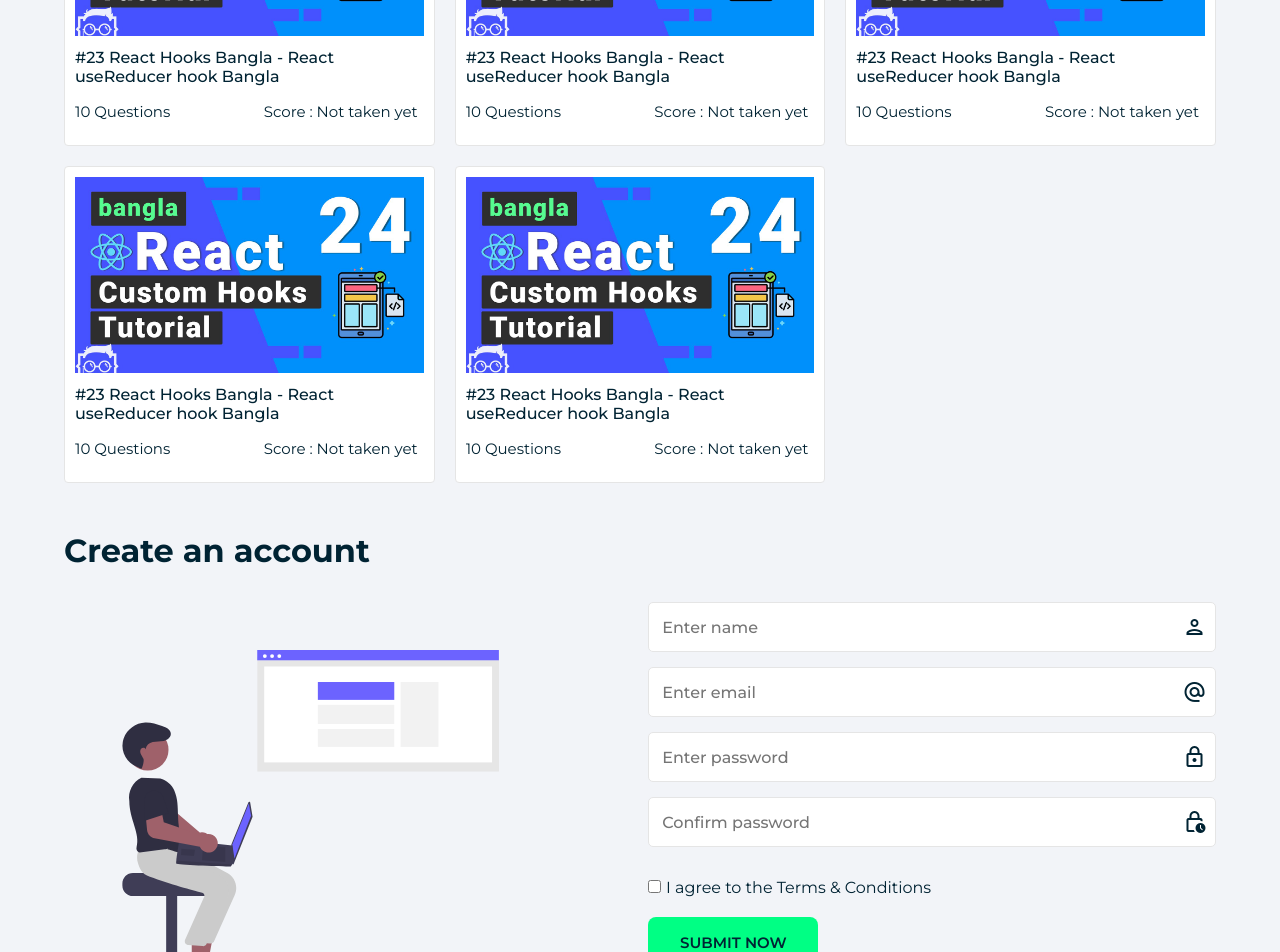
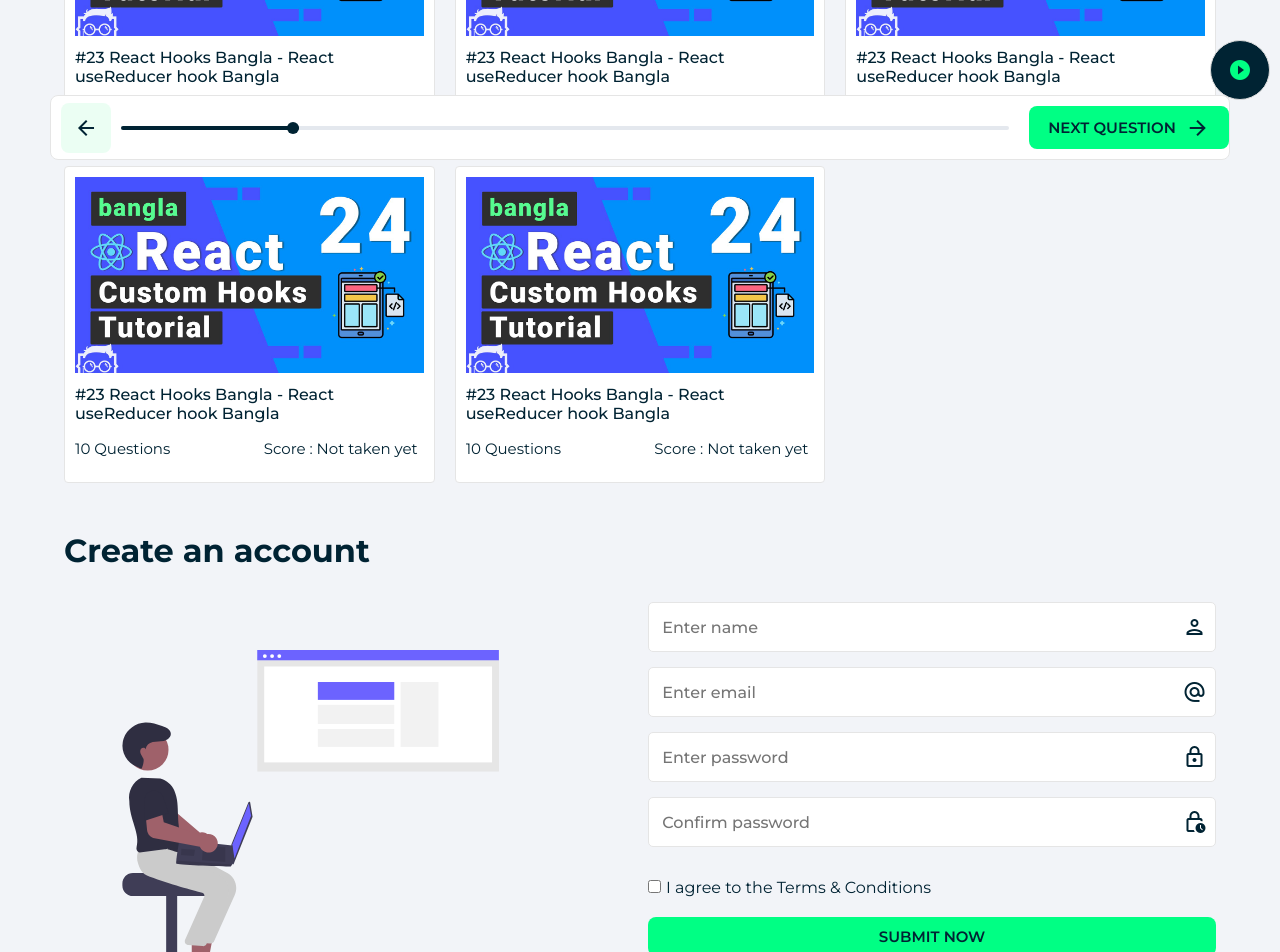
Before and after one commit to tarekhossain0043-dot/quiz-application, a React (Vite) app: page /quiz-application/signup in a window 1280 px wide. Shown: the part 620-1572 px from the top of the page. Built offline with nearby package versions, Linux system fonts and the light colour scheme.

Commit message:
quiz page ui design is compleate

```diff
--- /dev/null
+++ b/src/component/quiz/MiniPlayer.jsx
@@ -0,0 +1,12 @@
+import img from "../../assets/images/3.jpg";
+import Classes from "../../styles/quiz/MiniPlayer.module.css";
+export default function MiniPlayer({ propsClass }) {
+  return (
+    <div className={`${Classes.miniPlayer} ${propsClass}`}>
+      <span className="material-icons-outlined open"> play_circle_filled </span>
+      <span className="material-icons-outlined close"> close </span>
+      <img src={img} alt="myImg" />
+      <p>#23 React Hooks Bangla - React useReducer hook Bangla</p>
+    </div>
+  );
+}
--- /dev/null
+++ b/src/component/quiz/NextBtn.jsx
@@ -0,0 +1,12 @@
+import Btn from "../../styles/Button.module.css";
+export default function NextBtn({ nextClass }) {
+  const myClass = `${Btn.button} ${nextClass}`;
+  return (
+    <a href="result.html">
+      <button className={myClass}>
+        <span>Next Question</span>
+        <span className="material-icons-outlined"> arrow_forward </span>
+      </button>
+    </a>
+  );
+}
--- /dev/null
+++ b/src/component/quiz/ProgressBar.jsx
@@ -0,0 +1,18 @@
+import Classes from "../../styles/quiz/Progress.module.css";
+import NextBtn from "./NextBtn";
+export default function ProgressBar() {
+  return (
+    <div className={Classes.progressBar}>
+      <div className={Classes.backButton}>
+        <span className="material-icons-outlined"> arrow_back </span>
+      </div>
+      <div className={Classes.rangeArea}>
+        <div className={Classes.tooltip}>24% Cimplete!</div>
+        <div className={Classes.rangeBody}>
+          <div className={Classes.progress} style={{ width: "20%" }}></div>
+        </div>
+      </div>
+      <NextBtn nextClass="next" />
+    </div>
+  );
+}
--- a/src/pages/Quiz.jsx
+++ b/src/pages/Quiz.jsx
@@ -1,10 +1,15 @@
 import Answer from "../component/quiz/Answer";
+import MiniPlayer from "../component/quiz/MiniPlayer";
+import ProgressBar from "../component/quiz/ProgressBar";
 export default function Quiz() {
+  const playerClass = "floatingBtn";
   return (
     <div>
       <h1>Pick three of your favorite Star Wars Flims</h1>
       <h4>Question can have multiple answers</h4>
-      <Answer>{/* quiz,progress,miniPlayer componet are added here*/}</Answer>
+      <Answer />
+      <ProgressBar />
+      <MiniPlayer propsClass={playerClass} />
     </div>
   );
 }
--- /dev/null
+++ b/src/pages/Result.jsx
@@ -0,0 +1,3 @@
+export default function Result() {
+  return <div>Result</div>;
+}
--- a/src/styles/Button.module.css
+++ b/src/styles/Button.module.css
@@ -2,15 +2,15 @@
 .button {
   background: var(--successGreen);
   color: var(--fontPrimary);
-  padding: 1rem 2rem;
+  padding: 0.6rem 1.2rem;
   font-weight: 600;
   font-size: 15px;
   text-transform: uppercase;
-  display: inline-block;
-  width: 170px;
-  white-space: nowrap;
+  display: flex;
+  justify-content: center;
+  align-items: center;
+  gap: 10px;
   border-radius: 8px;
-  transition: all 0.4s ease-out;
   cursor: pointer;
   border: 0px;
 }
--- a/src/styles/Common.css
+++ b/src/styles/Common.css
@@ -103,3 +103,49 @@
   background: var(--dangerRed) !important;
   font-weight: 600;
 }
+/* Floating button */
+.floatingBtn {
+  width: 60px;
+  height: 60px;
+  bottom: 80px;
+  right: 10px;
+  overflow: hidden;
+  border-radius: 50px;
+  background-color: var(--fontPrimary);
+  display: flex;
+  justify-content: center;
+  align-items: center;
+  gap: 10px;
+  cursor: pointer;
+  user-select: none;
+}
+
+.floatingBtn:hover {
+  background-color: var(--successGreen);
+}
+
+.floatingBtn:hover span {
+  color: var(--fontPrimary);
+}
+
+.floatingBtn p {
+  display: none;
+}
+
+.floatingBtn img {
+  transform: scale(0);
+  display: none;
+}
+
+.floatingBtn span {
+  color: var(--successGreen);
+  font-weight: 500;
+}
+
+.floatingBtn .open {
+  display: block;
+}
+
+.floatingBtn .close {
+  display: none;
+}
--- a/src/styles/quiz/MiniPlayer.module.css
+++ b/src/styles/quiz/MiniPlayer.module.css
@@ -64,49 +64,3 @@
     transition: transform 0.3s ease;
   }
 }
-
-.floatingBtn {
-  width: 60px;
-  height: 60px;
-  bottom: 80px;
-  right: 10px;
-  overflow: hidden;
-  border-radius: 50px;
-  background-color: var(--fontPrimary);
-  display: flex;
-  justify-content: center;
-  align-items: center;
-  gap: 10px;
-  cursor: pointer;
-  user-select: none;
-}
-
-.floatingBtn:hover {
-  background-color: var(--successGreen);
-}
-
-.floatingBtn:hover span {
-  color: var(--fontPrimary);
-}
-
-.floatingBtn p {
-  display: none;
-}
-
-.floatingBtn img {
-  transform: scale(0);
-  display: none;
-}
-
-.floatingBtn span {
-  color: var(--successGreen);
-  font-weight: 500;
-}
-
-.floatingBtn .open {
-  display: block;
-}
-
-.floatingBtn .close {
-  display: none;
-}
```
